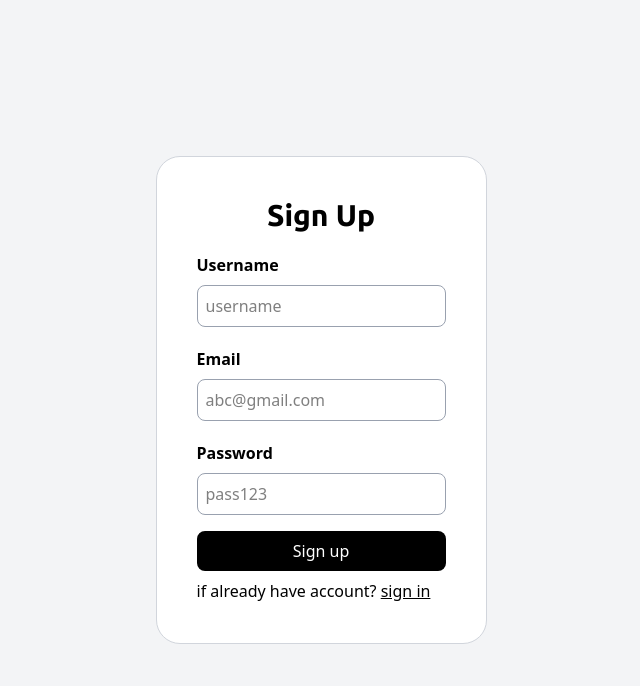
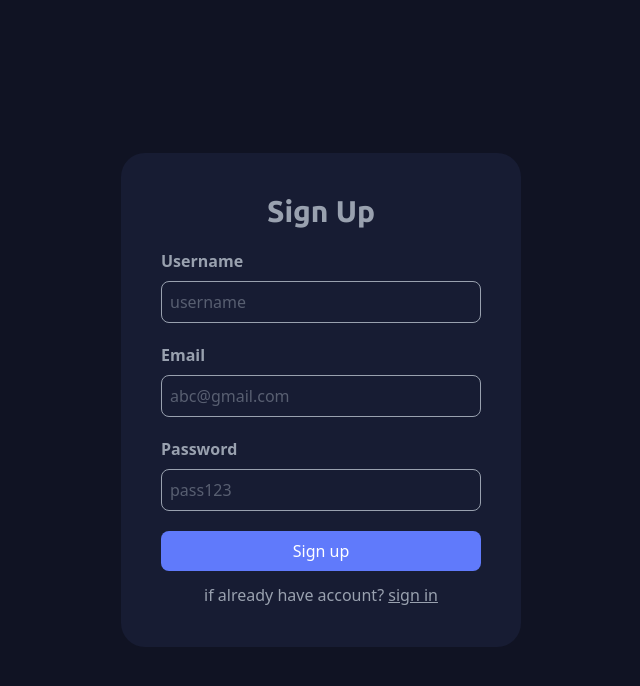
Before and after one commit to jadhav-onkar/Todo-App, a React (Vite) app in the folder frontend/: page /signup in a window 1280 px wide. Shown: the top 686 px of the page, without its empty margins (319-959 px from the left). Built offline with nearby package versions, Linux system fonts and the light colour scheme.

Commit message:
complete app

```diff
--- a/frontend/src/App.jsx
+++ b/frontend/src/App.jsx
@@ -12,7 +12,7 @@ function App() {
   const [todo, setTodo] = useState([])
 
   return (
-    <div>
+    <div className='overflow-x-hidden'>
       <RecoilRoot>
         <BrowserRouter>
           <React.Suspense fallback={<div>Loading.....</div>}>
--- a/frontend/src/components/AddTodos.jsx
+++ b/frontend/src/components/AddTodos.jsx
@@ -15,7 +15,6 @@ export default function Addtodos({refreshTodos}){
                     Authorization: `Bearer ${token}`
                 }
             })
-            alert("todo addes succesfully")
             setTodo("")
             refreshTodos()
         }
@@ -42,10 +41,13 @@ export default function Addtodos({refreshTodos}){
     }
 
     return(
-        <div className="flex">
-            <input className="border border-gray-500 rounded-lg p-2" value={todo} onChange={(e)=>setTodo(e.target.value)} type="text" placeholder="write your tasks"/> <br />
-            <button className=" p-2 ml-2 rounded-lg font-Ubuntu bg-green-600 hover:bg-green-700 hover:text-green-200 text-green-50 border border-green-800" onClick={addtodo}>ADD</button>
-            <button className=" p-2 ml-2 rounded-lg font-Ubuntu bg-red-600 hover:bg-red-700 hover:text-red-200 text-red-50 border border-red-800" onClick={deleteall}>DELETE ALL</button>
+        <div className="flex flex-col sticky py-5 top-0 mb-8 bg-[#101323] w-screen">
+            <h1 className="text-3xl  font-Ubuntu font-bold text-white mx-auto mb-5">My Tasks</h1>
+            <input className="border border-[#1E2443] mb-4 mx-auto bg-[#181D35] text-[#dadce6] rounded-lg p-2 w-[270px]" value={todo} onChange={(e)=>setTodo(e.target.value)} type="text" placeholder="write your tasks"/>
+            <div className="flex justify-center">
+                <button className=" p-2 rounded-lg font-Ubuntu bg-[#607AFB] hover:bg-[#51588a]  text-white border border-[#3E4E9F]" onClick={addtodo}>ADD</button>
+                <button className=" p-2 ml-2 rounded-lg font-Ubuntu bg-[#21284A] hover:bg-[#34394f] text-white border border-[#1A1F39]" onClick={deleteall}>DELETE ALL</button>
+            </div>
         </div>
     )
 }
--- a/frontend/src/components/RenderTodos.jsx
+++ b/frontend/src/components/RenderTodos.jsx
@@ -32,7 +32,6 @@ export default function RenderTodo({ todoId, td, completed, refreshtodos }) {
             id: todoId
         }
       })
-      alert("todo deleted")
       refreshtodos();
     } catch (e) {
       console.error(e);
@@ -43,12 +42,23 @@ export default function RenderTodo({ todoId, td, completed, refreshtodos }) {
 
 
   return (
-    <div>
-      <div>{td}</div>
-      <button onClick={handleOnClick}>
-        {completed ? "completed" : "not completed"}
-      </button>
-      <button onClick={deleteonetodo}>delete todo</button>
+    <div className={`${completed ? 'bg-[#21284A]' : 'bg-red-400' } flex justify-between mx-auto mb-2 rounded-md w-[350px] sm:w-[600px] p-2`}>
+          <div className='text-white font-semibold'>{td}</div>
+          <div>
+              <button className='text-gray-300 mr-2 bg-[#444c74] hover:bg-[#363d5c] p-1 rounded-lg' onClick={handleOnClick}>{completed ?
+                    <svg xmlns="http://www.w3.org/2000/svg" fill="none" viewBox="0 0 24 24" strokeWidth="1.5" stroke="currentColor" class="size-6">
+                      <path strokeLinecap="round" strokeLinejoin="round" d="M15.182 15.182a4.5 4.5 0 0 1-6.364 0M21 12a9 9 0 1 1-18 0 9 9 0 0 1 18 0ZM9.75 9.75c0 .414-.168.75-.375.75S9 10.164 9 9.75 9.168 9 9.375 9s.375.336.375.75Zm-.375 0h.008v.015h-.008V9.75Zm5.625 0c0 .414-.168.75-.375.75s-.375-.336-.375-.75.168-.75.375-.75.375.336.375.75Zm-.375 0h.008v.015h-.008V9.75Z" />
+                    </svg>:
+                    <svg xmlns="http://www.w3.org/2000/svg" fill="none" viewBox="0 0 24 24" strokeWidth="1.5" stroke="currentColor" class="size-6">
+                      <path strokeLinecap="round" strokeLinejoin="round" d="M15.182 16.318A4.486 4.486 0 0 0 12.016 15a4.486 4.486 0 0 0-3.198 1.318M21 12a9 9 0 1 1-18 0 9 9 0 0 1 18 0ZM9.75 9.75c0 .414-.168.75-.375.75S9 10.164 9 9.75 9.168 9 9.375 9s.375.336.375.75Zm-.375 0h.008v.015h-.008V9.75Zm5.625 0c0 .414-.168.75-.375.75s-.375-.336-.375-.75.168-.75.375-.75.375.336.375.75Zm-.375 0h.008v.015h-.008V9.75Z" />
+                    </svg>}
+              </button>
+              <button className='text-gray-300 mr-2 bg-[#444c74] hover:bg-[#363d5c] p-1 rounded-lg' onClick={deleteonetodo}>
+                      <svg xmlns="http://www.w3.org/2000/svg" fill="none" viewBox="0 0 24 24" strokeWidth="1.5" stroke="currentColor" class="size-6">
+                        <path strokeLinecap="round" strokeLinejoin="round" d="m14.74 9-.346 9m-4.788 0L9.26 9m9.968-3.21c.342.052.682.107 1.022.166m-1.022-.165L18.16 19.673a2.25 2.25 0 0 1-2.244 2.077H8.084a2.25 2.25 0 0 1-2.244-2.077L4.772 5.79m14.456 0a48.108 48.108 0 0 0-3.478-.397m-12 .562c.34-.059.68-.114 1.022-.165m0 0a48.11 48.11 0 0 1 3.478-.397m7.5 0v-.916c0-1.18-.91-2.164-2.09-2.201a51.964 51.964 0 0 0-3.32 0c-1.18.037-2.09 1.022-2.09 2.201v.916m7.5 0a48.667 48.667 0 0 0-7.5 0" />
+                      </svg>
+            </button>
+          </div>
     </div>
   );
 }
--- a/frontend/src/pages/Button.jsx
+++ b/frontend/src/pages/Button.jsx
@@ -5,9 +5,9 @@ import { useNavigate } from "react-router-dom"
 export default function Button(){
     const navigate = useNavigate()
     return(
-        <div className="h-screen flex flex-col justify-center items-center">
-            <h1 className="text-4xl mb-5 font-bold">Todo App</h1>
-            <button className="shadow-black shadow-2xl text-2xl p-5 rounded-3xl bg-black text-white hover:text-white font-Ubuntu" onClick={()=>navigate('/signin')}>Sign in</button>
+        <div className="h-screen bg-[#101323] flex flex-col justify-center items-center">
+            <h1 className="text-4xl text-white mb-5 font-bold">Todo App</h1>
+            <button className="shadow-[#607AFB] shadow-2xl text-2xl p-5 rounded-3xl bg-[#607AFB] text-white hover:text-white font-Ubuntu" onClick={()=>navigate('/signin')}>Sign in</button>
         </div>
     )
 }
--- a/frontend/src/pages/Home.jsx
+++ b/frontend/src/pages/Home.jsx
@@ -23,13 +23,13 @@ export default function Home(){
 
 
     return(
-        <div className="h-screen  flex justify-center">
-            <div className=" pt-20 px-10 bg">
+        <div className="bg-[#101323] min-h-screen w-screen flex flex-col">
                 <Addtodos refreshTodos={getTodos} />
-                {todos.map(todo => (
-                        <RenderTodo key={todo._id} todoId={todo._id} td={todo.todo} completed={todo.completed} refreshtodos={getTodos} />
-                    ))}
-            </div>
+                <div className="w-screen flex flex-col justify-center">
+                    {todos.map(todo => (
+                            <RenderTodo key={todo._id} todoId={todo._id} td={todo.todo} completed={todo.completed} refreshtodos={getTodos} />
+                        ))}
+                </div>
         </div>
     )
 }
--- a/frontend/src/pages/Signin.jsx
+++ b/frontend/src/pages/Signin.jsx
@@ -30,17 +30,17 @@ export default function Signin(){
      }
 
     return(
-        <div className="h-screen flex justify-center bg-gray-100 items-center">
-            <div className="border border-gray-300 bg-white p-10 flex flex-col rounded-3xl">
-                <h1 className="text-3xl font-Ubuntu font-bold mx-auto mb-5">Sign In</h1>
-                <p className="font-bold mb-2">Email</p>
-                <input className="border border-gray-400 p-2 mb-5 rounded-lg" onChange={(e)=>setEmail(e.target.value)} type="text" placeholder="abc@gmail.com" />
+        <div className="h-screen flex justify-center bg-[#101323] p-5 items-center">
+            <div className="bg-[#171c33] p-10 flex flex-col rounded-3xl w-[350px] sm:w-[400px]">
+                <h1 className="text-3xl font-Ubuntu font-bold text-gray-400 mx-auto mb-5">Sign In</h1>
+                <p className="font-bold mb-2 text-gray-400">Email</p>
+                <input className="border border-gray-400 p-2 mb-5 rounded-lg text-gray-400" onChange={(e)=>setEmail(e.target.value)} type="text" placeholder="abc@gmail.com" />
 
-                <p className="font-bold mb-2">Password</p>
-                <input className="border border-gray-400 p-2 mb-4 rounded-lg" onChange={(e)=>setPassword(e.target.value)} type="text" placeholder="test123" />
+                <p className="font-bold mb-2 text-gray-400">Password</p>
+                <input className="border border-gray-400 p-2 mb-5 rounded-lg  text-gray-400" onChange={(e)=>setPassword(e.target.value)} type="text" placeholder="test123" />
 
-                <button className="bg-black hover:bg-gray-600 text-white p-2 rounded-lg" onClick={userSignin}>Sign in</button>
-                <p className="mt-2">If not have account? <button className="hover:text-gray-500 underline" onClick={()=>navigate('/signup')}>sign up</button></p>
+                <button className="bg-[#607AFB] hover:bg-gray-600 text-white p-2 rounded-lg" onClick={userSignin}>Sign in</button>
+                <p className="mt-3 mx-auto text-gray-400">If not have account? <button className="hover:text-gray-500 underline" onClick={()=>navigate('/signup')}>sign up</button></p>
             </div>
         </div>
     )
--- a/frontend/src/pages/Signup.jsx
+++ b/frontend/src/pages/Signup.jsx
@@ -30,20 +30,21 @@ export default function Signup(){
     }
 
     return(
-        <div className="h-screen flex justify-center bg-gray-100 items-center">
-            <div className="border border-gray-300 bg-white p-10 flex flex-col rounded-3xl">
-                <h1 className="text-3xl font-Ubuntu font-bold mx-auto mb-5">Sign Up</h1>
+        <div className="h-screen flex justify-center bg-[#101323] p-5 items-center">
+            <div  className="bg-[#171c33] p-10 flex flex-col rounded-3xl w-[350px] sm:w-[400px]">
+                <h1 className="text-3xl font-Ubuntu font-bold text-gray-400 mx-auto mb-5">Sign Up</h1>
 
-                <p className="font-bold mb-2">Username</p>
-                <input className="border border-gray-400 p-2 mb-5 rounded-lg" onChange={(e)=>setUsername(e.target.value)} type="text" placeholder="username" />
+                <p className="font-bold mb-2 text-gray-400">Username</p>
+                <input className="border border-gray-400 p-2 mb-5 rounded-lg text-gray-400" onChange={(e)=>setUsername(e.target.value)} type="text" placeholder="username" />
 
-                <p className="font-bold mb-2">Email</p>
-                <input className="border border-gray-400 p-2 mb-5 rounded-lg" onChange={(e)=>setEmail(e.target.value)} type="text" placeholder="abc@gmail.com" />
+                <p className="font-bold mb-2 text-gray-400">Email</p>
+                <input className="border border-gray-400 p-2 mb-5 rounded-lg text-gray-400" onChange={(e)=>setEmail(e.target.value)} type="text" placeholder="abc@gmail.com" />
 
-                <p className="font-bold mb-2">Password</p>
-                <input className="border border-gray-400 p-2 mb-4 rounded-lg" onChange={(e)=>setPassword(e.target.value)} type="text" placeholder="pass123" />
-                <button className="bg-black hover:bg-gray-600 text-white p-2 rounded-lg" onClick={userSignUp}>Sign up</button>
-                <p className="mt-2">if already have account? <button className="hover:text-gray-500 underline" onClick={()=>navigate('/signin')}>sign in</button></p>
+                <p className="font-bold mb-2 text-gray-400">Password</p>
+                <input className="border border-gray-400 p-2 mb-5 rounded-lg text-gray-400" onChange={(e)=>setPassword(e.target.value)} type="text" placeholder="pass123" />
+
+                <button className="bg-[#607AFB] hover:bg-gray-600 text-white p-2 rounded-lg" onClick={userSignUp}>Sign up</button>
+                <p className="mt-3 mx-auto text-gray-400">if already have account? <button className="hover:text-gray-500 underline" onClick={()=>navigate('/signin')}>sign in</button></p>
             </div>
         </div>
     )
--- a/frontend/vite.config.js
+++ b/frontend/vite.config.js
@@ -5,4 +5,8 @@ import tailwindcss from '@tailwindcss/vite'
 // https://vite.dev/config/
 export default defineConfig({
   plugins: [react(),tailwindcss()],
+  server: {
+    host: true,
+    port: 5173
+  }
 })
```
